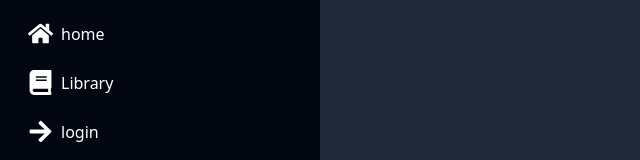
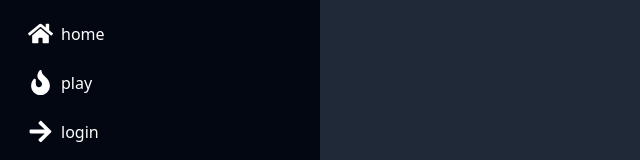
Before and after one commit to annakioko/my-Music-player-app, a React (Vite) app: page / in a window 1280 px wide. Shown: the part 133-293 px from the top of the page, without its empty margins (0-640 px from the left). Built offline with nearby package versions, Linux system fonts and the light colour scheme.

Commit message:
workflow

```diff
--- a/src/components/SideBar.jsx
+++ b/src/components/SideBar.jsx
@@ -1,6 +1,6 @@
 import React from "react";
 import { Link } from "react-router-dom";
-import { FaMusic, FaBook, FaArrowRight, FaHome, FaPhoneAlt,} from "react-icons/fa";
+import { FaMusic, FaBook, FaArrowRight, FaHome, FaPhoneAlt, FaFire,} from "react-icons/fa";
 
 export default function SideBar() {
 
@@ -27,7 +27,7 @@ export default function SideBar() {
       </div>
       <div className="p-4  mt-9">
         <SideButton title="home" to="/Home" icon={FaHome} />
-        <SideButton title="Library" to="/library" icon={FaBook} />
+        <SideButton title="play" to="/Play" icon={FaFire} />
         <SideButton title="login" to="/LogIn" icon={FaArrowRight} />
         <SideButton title="contacts" to="/Contacts" icon={FaPhoneAlt} />
       </div>
--- a/workflow/main.yaml
+++ b/workflow/main.yaml
@@ -42,7 +42,7 @@ jobs:
       - name: Upload artifact
         uses: actions/upload-pages-artifact@v2
         with:
-          path: './dist'
+          path: './'
       - name: Deploy to GitHub Pages
         id: deployment
         uses: actions/deploy-pages@v2
```
